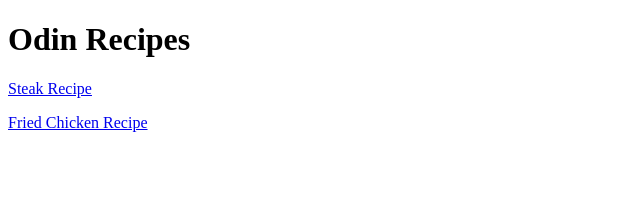
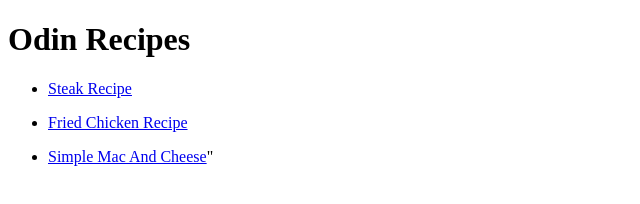
Before and after one commit to AmirAbasAlizadeh/Recipes_Odin, a plain HTML site: page index.html in a window 1280 px wide. Shown: the whole page, without its empty margins (0-640 px from the left). Drawn offline with Linux system fonts and the light colour scheme.

Commit message:
Mac and cheese link added in home page

```diff
--- a/index.html
+++ b/index.html
@@ -7,8 +7,10 @@
     </head>
     <body>
         <h1>Odin Recipes</h1>
-        <a href="recipes/steak.html"><p>Steak Recipe</p></a>
-        <a href="recipes/chicken.html"><p>Fried Chicken Recipe</p></a>
-
+        <ul>
+            <li><a href="recipes/steak.html"><p>Steak Recipe</p></a></li>
+            <li><a href="recipes/chicken.html"><p>Fried Chicken Recipe</p></a></li>
+            <li><a href="recipes/mac_and_cheese.html">Simple Mac And Cheese</a>"</li>
+        </ul>
     </body>
 </html>
```
